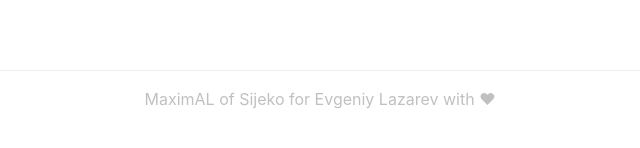
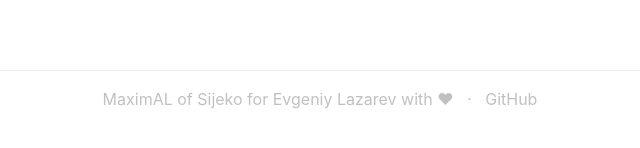
Before and after one commit to maximal/pi-million, a plain HTML site: page index.html in a window 1280 px wide. Shown: the part 136-284 px from the top of the page, 320-960 px from the left. Drawn offline with nearby package versions, Linux system fonts and the light colour scheme.

Commit message:
Link to GitHub project

```diff
--- a/index.html
+++ b/index.html
@@ -57,6 +57,8 @@
 	of&nbsp;<a href="https://sijeko.ru" rel="nofollow, noopener">Sijeko</a>
 	for&nbsp;<a href="https://lazarev.me" rel="nofollow, noopener">Evgeniy Lazarev</a>
 	with&nbsp;❤
+	&nbsp; &middot; &nbsp;
+	<a href="https://github.com/maximal/pi-million" rel="nofollow, noopener">GitHub</a>
 </footer>
 
 <!-- Поехали! -->
```
